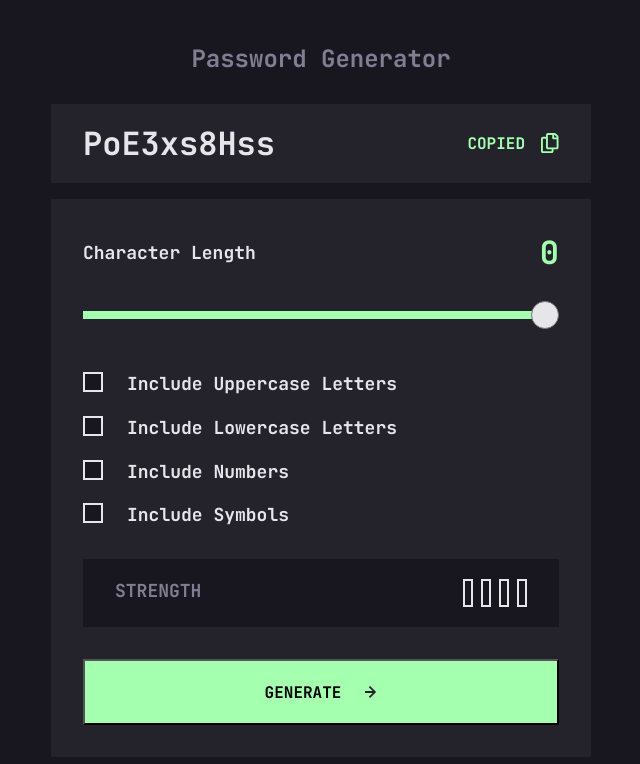
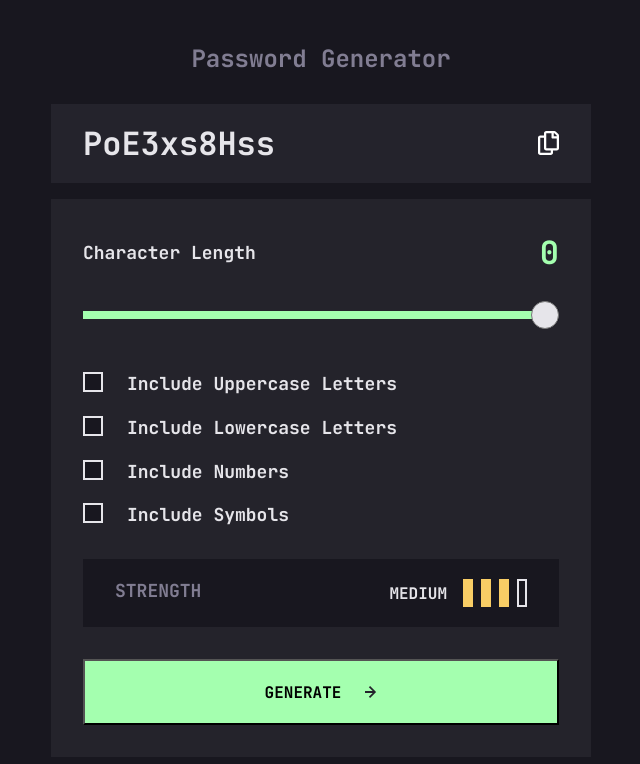
Before and after one commit to veresbianca/PasswordGeneratorApp, a React (Create React App) app in the folder passwordgenerator/: page / in a window 1280 px wide. Shown: the top 764 px of the page, without its empty margins (319-959 px from the left). Built offline with nearby package versions, Linux system fonts and the light colour scheme.

Commit message:
code adjustments

```diff
--- a/passwordgenerator/src/App.js
+++ b/passwordgenerator/src/App.js
@@ -1,15 +1,10 @@
 import './App.css';
 import './ThemeVariables.css';
-import PasswordDisplay from './components//PasswordDisplay';
 import PasswordGenerator from './components/PasswordGenerator';
 
 function App() {
   return (
-    <div className="app-component__container">
-      <h1 className="app-component__title">Password Generator</h1>
-      <PasswordDisplay />
       <PasswordGenerator />
-    </div>
   );
 }
 
--- a/passwordgenerator/src/components/PasswordDisplay.js
+++ b/passwordgenerator/src/components/PasswordDisplay.js
@@ -26,17 +26,17 @@ function PasswordDisplay() {
 	const renderElement = () => {
    		if (copiedPass) {
 			return(
-				<img src={CopyIconInactive}
-					 alt="Copy Icon Inactive"
-					 className="copy_icon--inactive"
-					 onClick={onClickHandler}/>
+				<>
+					<span className={passStatusClassName}>COPIED</span>
+					<img src={CopyIcon} alt="Copy Icon" className="copy_icon--active"/>
+			 	</>
 		 	)
 		} else {
 			return(
-				<>
-					<span className={passStatusClassName}>COPIED</span>
-					<img src={CopyIcon} alt="Copy Icon" className="copy_icon--active"/>
-				</>
+				<img src={CopyIconInactive}
+						 alt="Copy Icon Inactive"
+						 className="copy_icon--inactive"
+						 onClick={onClickHandler}/>
 			)
 		}
 	}
--- a/passwordgenerator/src/components/PasswordGenerator.js
+++ b/passwordgenerator/src/components/PasswordGenerator.js
@@ -1,15 +1,20 @@
 import PasswordConfigurations from './PasswordConfigurations';
 import StrengthDisplay from './StrengthDisplay';
 import GeneratePassButton from './GeneratePassButton';
+import PasswordDisplay from './PasswordDisplay';
 
 import './PasswordGenerator.css'
 
 function PasswordGenerator() {
 	return (
-		<div className="password-generator__container">
-			<PasswordConfigurations />
-			<StrengthDisplay />
-			<GeneratePassButton />
+		<div className="app-component__container">
+      		<h1 className="app-component__title">Password Generator</h1>
+      		<PasswordDisplay />
+			<div className="password-generator__container">
+				<PasswordConfigurations />
+				<StrengthDisplay />
+				<GeneratePassButton />
+			</div>
 		</div>
 	)
 }
--- a/passwordgenerator/src/components/StrengthDisplay.js
+++ b/passwordgenerator/src/components/StrengthDisplay.js
@@ -1,42 +1,46 @@
-import './StrengthDisplay.css'
+import './StrengthDisplay.css';
+
+const barNumber = [1, 2, 3, 4]
+
+const currentStatus = 'medium';
+
+const statusProperties = {
+	'default': {
+		statusColor: 'none',
+		barToBeFilled: 0,
+		statusLabel: ''
+	},
+	'too_weak': {
+		statusColor: 'red',
+		barToBeFilled: 1,
+		statusLabel: 'TOO WEAK!'
+	},
+	'weak': {
+		statusColor: 'orange',
+		barToBeFilled: 2,
+		statusLabel: 'WEAK'
+	},
+	'medium': {
+		statusColor: 'yellow',
+		barToBeFilled: 3,
+		statusLabel: 'MEDIUM'
+	},
+	'strong': {
+		statusColor: 'neon-green',
+		barToBeFilled: 4,
+		statusLabel: 'STRONG'
+	}
+}
 
 function StrengthDisplay() {
-	const statusColor = {
-		'default': 'none',
-		'too_weak' : 'red',
-		'weak' : 'orange',
-		'medium' : 'yellow',
-		'strong' : 'neon-green'
-	};
-
-	const barToBeFilled = {
-		'default': 0,
-		'too_weak': 1,
-		'weak': 2,
-		'medium': 3,
-		'strong': 4
-	}
-
-	const statusLabel = {
-		'default': '',
-		'too_weak': 'TOO WEAK!',
-		'weak': 'WEAK',
-		'medium': 'MEDIUM',
-		'strong': 'STRONG'
-	}
-
-	const barNumber = [1, 2, 3, 4]
-
-	const currentStatus = 'default';
-
 	return (
 		<div className="strength-display__container">
 			<span className="strength-display__label">STRENGTH</span>
 			<div className="strength-display__status-container">
-				<span className="strength-display--status">{statusLabel[currentStatus]}</span>
-				<div className={`strength-bar__container status-${statusColor[currentStatus]}`}>
+				<span className="strength-display--status">{statusProperties[currentStatus].statusLabel}</span>
+				<div className={`strength-bar__container status-${statusProperties[currentStatus].statusColor}`}>
 					{barNumber.map((bar, i) => {
-			            return (<span key={i} className={`strength-bar ${barToBeFilled[currentStatus] <= i ? 'empty' : ''}`}></span>)
+			            return (<span key={i} className={`strength-bar ${statusProperties[currentStatus].barToBeFilled <= i ? 'empty' : ''}`}></span>)
 			        })}
 				</div>
 			</div>
```
